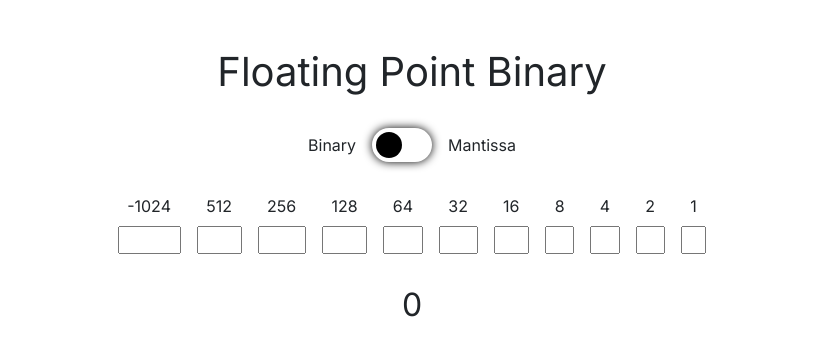
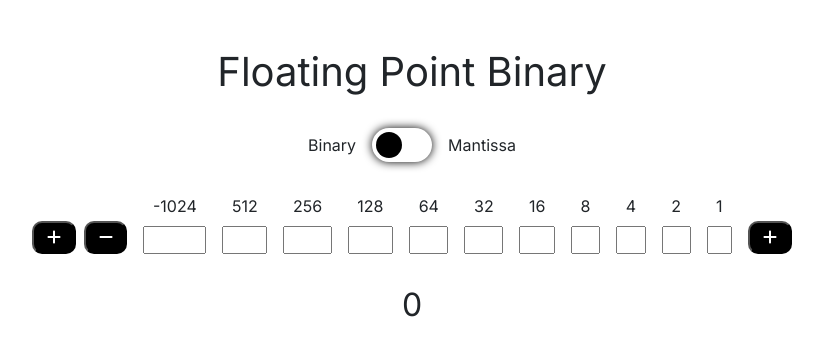
Before and after one commit to alexlostorto/floating-point-binary, a PHP site: page / in a window 1280 px wide. Shown: the part 210-566 px from the top of the page, without its empty margins (228-1051 px from the left). Run offline with PHP 8.4, Linux system fonts and the light colour scheme.

Commit message:
Finish static version

```diff
--- a/static/index.html
+++ b/static/index.html
@@ -76,8 +76,8 @@
             <section id="mantissa-section">
                 <div id="mantissa" class="binary-inputs">
                     <div>
-                        <label for="binary-minus-1">-1</label>
-                        <input id="binary-minus-1" type="number">
+                        <label for="binary-1">-1</label>
+                        <input id="binary-1" type="number">
                     </div>
                     <div>
                         <label for="binary-1-over-2">1/2</label>
@@ -122,8 +122,8 @@
                 </div>
                 <div id="exponent" class="binary-inputs">
                     <div>
-                        <label for="exponent-minus-16">-16</label>
-                        <input id="exponent-minus-16" type="number">
+                        <label for="exponent-16">-16</label>
+                        <input id="exponent-16" type="number">
                     </div>
                     <div>
                         <label for="exponent-8">8</label>
@@ -145,9 +145,22 @@
             </section>
             <section id="binary-section">
                 <div id="binary" class="binary-inputs">
+                    <div class="buttons">
+                        <button id="add-binary-left">
+                            <svg xmlns="http://www.w3.org/2000/svg" height="1em" viewBox="0 0 448 512">
+                                <path d="M256 80c0-17.7-14.3-32-32-32s-32 14.3-32 32V224H48c-17.7 0-32 14.3-32 32s14.3 32 32 32H192V432c0 17.7 14.3 32 32 32s32-14.3 32-32V288H400c17.7 0 32-14.3 32-32s-14.3-32-32-32H256V80z"/>
+                            </svg>
+                        </button>
+                        <button id="subtract-binary-left">
+                            <svg xmlns="http://www.w3.org/2000/svg" height="1em" viewBox="0 0 448 512">
+                                <path d="M432 256c0 17.7-14.3 32-32 32L48 288c-17.7 0-32-14.3-32-32s14.3-32 32-32l352 0c17.7 0 32 14.3 32 32z"/>
+                            </svg>
+                        </button>
+                    </div>
+                    <section>
                         <div>
-                        <label for="binary-minus-1024">-1024</label>
-                        <input id="binary-minus-1024" type="number">
+                            <label for="binary-1024">-1024</label>
+                            <input id="binary-1024" type="number">
                         </div>
                         <div>
                             <label for="binary-512">512</label>
@@ -189,6 +202,19 @@
                             <label for="binary-1">1</label>
                             <input id="binary-1" type="number">
                         </div>
+                    </section>
+                    <div class="buttons">
+                        <button id="subtract-binary-right">
+                            <svg xmlns="http://www.w3.org/2000/svg" height="1em" viewBox="0 0 448 512">
+                                <path d="M432 256c0 17.7-14.3 32-32 32L48 288c-17.7 0-32-14.3-32-32s14.3-32 32-32l352 0c17.7 0 32 14.3 32 32z"/>
+                            </svg>
+                        </button>
+                        <button id="add-binary-right">
+                            <svg xmlns="http://www.w3.org/2000/svg" height="1em" viewBox="0 0 448 512">
+                                <path d="M256 80c0-17.7-14.3-32-32-32s-32 14.3-32 32V224H48c-17.7 0-32 14.3-32 32s14.3 32 32 32H192V432c0 17.7 14.3 32 32 32s32-14.3 32-32V288H400c17.7 0 32-14.3 32-32s-14.3-32-32-32H256V80z"/>
+                            </svg>
+                        </button>
+                    </div>
                 </div>
             </section>
             <h2 id="value">0</h2>
--- a/static/style.css
+++ b/static/style.css
@@ -27,12 +27,19 @@
     display: none;
 }
 
+#binary section {
+    display: flex;
+    gap: inherit;
+    align-items: center;
+    justify-content: center;
+}
+
 .binary-inputs {
     padding-top: 2rem;
     height: min-content;
     display: flex;
     justify-content: center;
-    align-items: center;
+    align-items: flex-end;
     gap: 1rem;
 }
 
@@ -141,3 +148,34 @@ input:checked + .slider:before {
 .slider.round:before {
     border-radius: 50%;
 }
+
+.buttons {
+    justify-content: end;
+    flex-direction: row !important;
+}
+
+.buttons button {
+    align-items: center;
+    justify-content: center;
+    display: flex;
+    padding: 0.4rem 0.8rem;
+    background-color: black;
+    border-radius: 10px;
+}
+
+.buttons button svg {
+    fill: white;
+}
+
+.buttons button:hover {
+    background-color: white;
+    outline: 3px solid black;
+}
+
+.buttons button:hover svg {
+    fill: black;
+}
+
+#subtract-binary-right {
+    display: none;
+}
```
Also changed, not shown: static/app.js (+120 -4 lines). Lines whose indentation alone changed are shown as unchanged.
